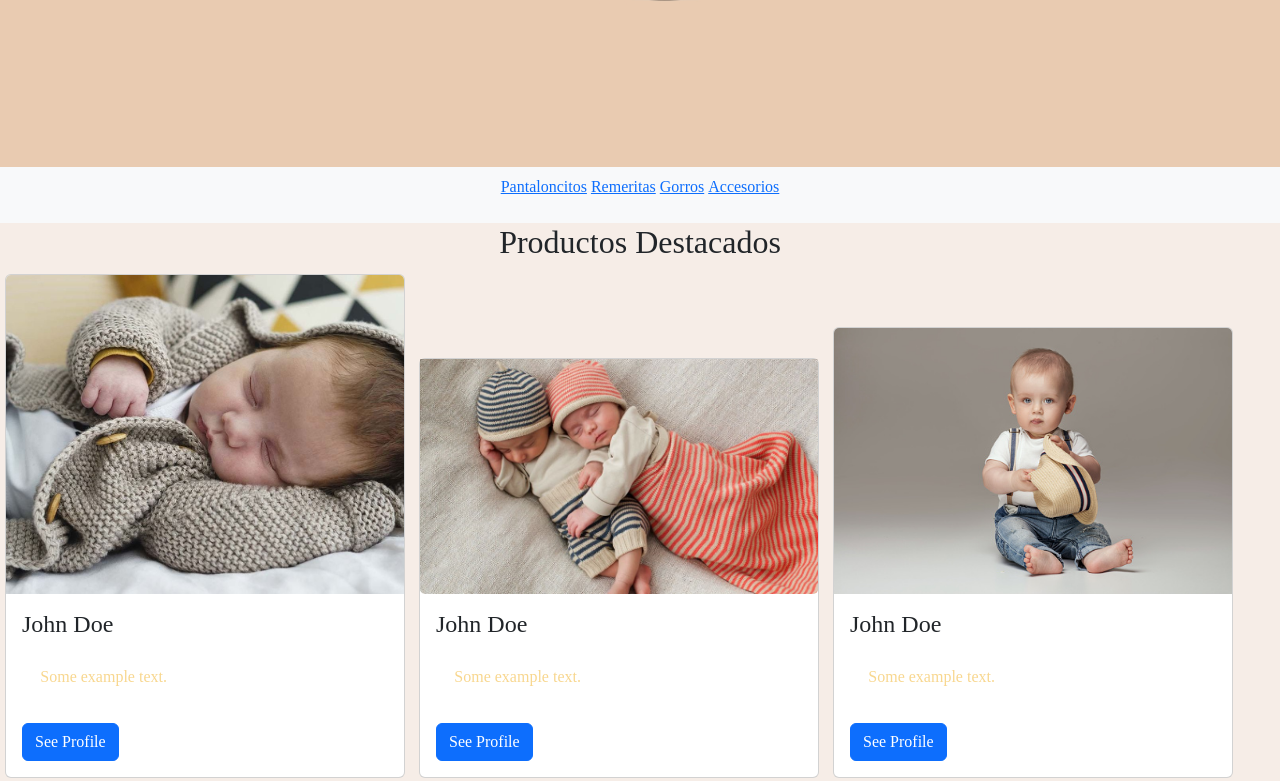
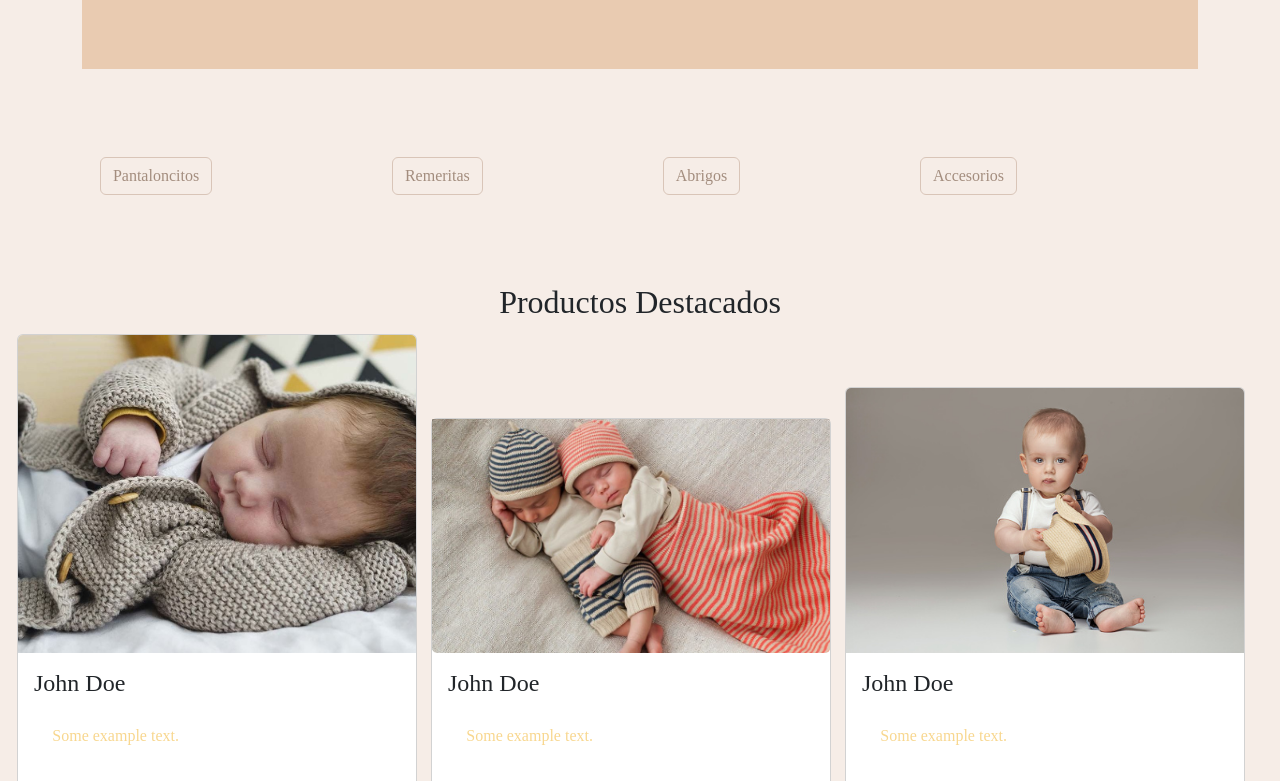
Before and after one commit to lucianomontoyA/minizendra2, a plain HTML site: page index.html in a window 1280 px wide. Shown: the part 1169-1950 px from the top of the page. Drawn offline with nearby package versions, Linux system fonts and the light colour scheme; a web font is replaced by a local one.

Commit message:
reediting

```diff
--- a/estilos.css
+++ b/estilos.css
@@ -1,8 +1,14 @@
 
-
+*{
+    margin: 0%;
+    padding: 0%;
+}
 body{
     background-color: rgb(246,237,231);
    font-family: "joan" ,serif;
+   align-content: center;
+   align-items: center;
+   justify-content: space-between;
 }
 
 .navbar{
@@ -15,11 +21,31 @@ body{
     bottom: 20px;
     right: 25px;
 }
+.btn{
+    border-color:rgb(217,197,184);
+    bottom: rgb(217,197,184);
+    color: rgb(163,141,126);
+    margin: 7%;
+    justify-content: center;
+
+    align-content: center;
+    align-items:center;
+
+}
+#1{
+    align-items: center;
+    align-content: center;
+}
+
 
 p{
     padding: 5%;
 }
 .productosDestacados{
+
+    display: block;
+    align-content: center;
+    align-items: center;
     justify-content: space-between;
 }
 .card{
--- a/index.html
+++ b/index.html
@@ -45,21 +45,29 @@
         </div>
       </div>
     </nav>
+    <div class="container">
+      <h1>Mini Zendra</h1>
 
-<img class="img-fluid" src="img/logo1pro.jpg" alt="logo">
-<nav class="navbar navbar-expand-sm bg-light justify-content-center">
-  <ul class="list-inline">
-<li><a href="#">Pantaloncitos</a></li>
-<li><a href="#">Remeritas</a></li>
-<li><a href="#">Gorros</a></li>
-<li> <a href="#">Accesorios</a></li>
-  </ul>
-  </nav>
+      <img class="img-fluid" src="img/logo1pro.jpg" alt="logo">
+    </div>
 
+
+<div class="container-fluid" id="1">
+  <button type="button" class="btn btn-outline-info">Pantaloncitos</button>
+  <button type="button" class="btn btn-outline-info">Remeritas</button>
+  <button type="button" class="btn btn-outline-info">Abrigos</button>
+  <button type="button" class="btn btn-outline-info">Accesorios</button>
+</div>
+
+
+
+
+
+<div class="container-fluid">
 
  <h2>Productos Destacados</h2>
 
-<div class="productosDestacados">
+<v class="productosDestacados">
  <div class="card" style="width:400px">
   <img class="card-img-top" src="img/ropabebe1.jpg" alt="Card image">
   <div class="card-body">
```
